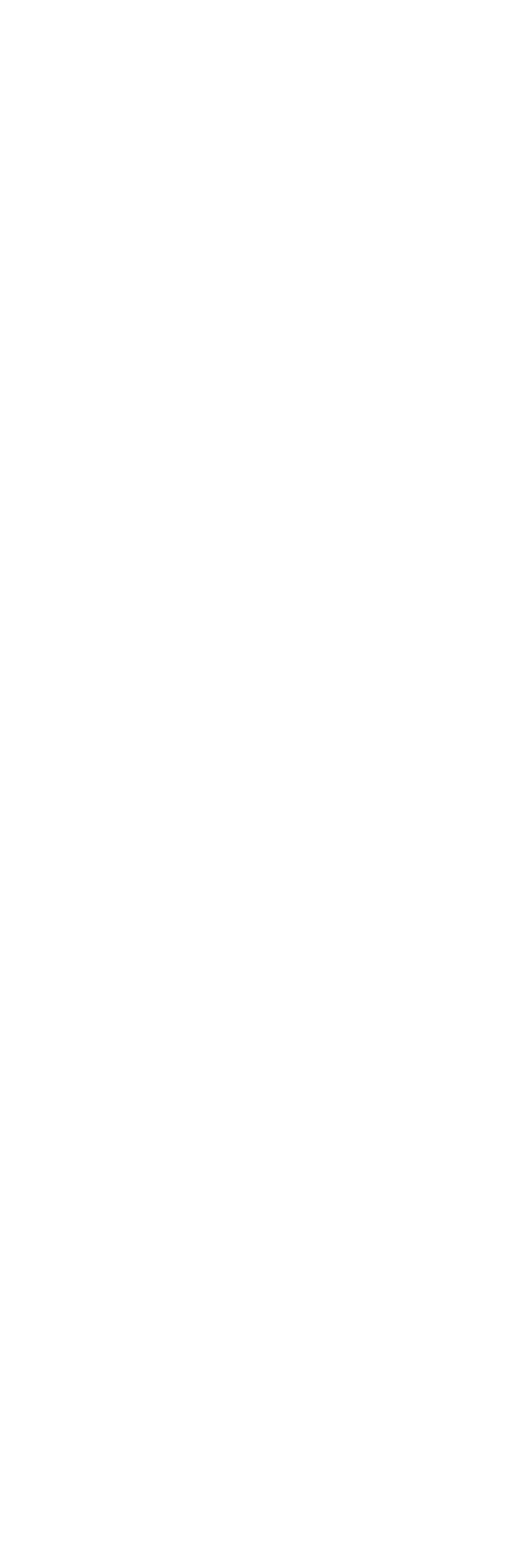
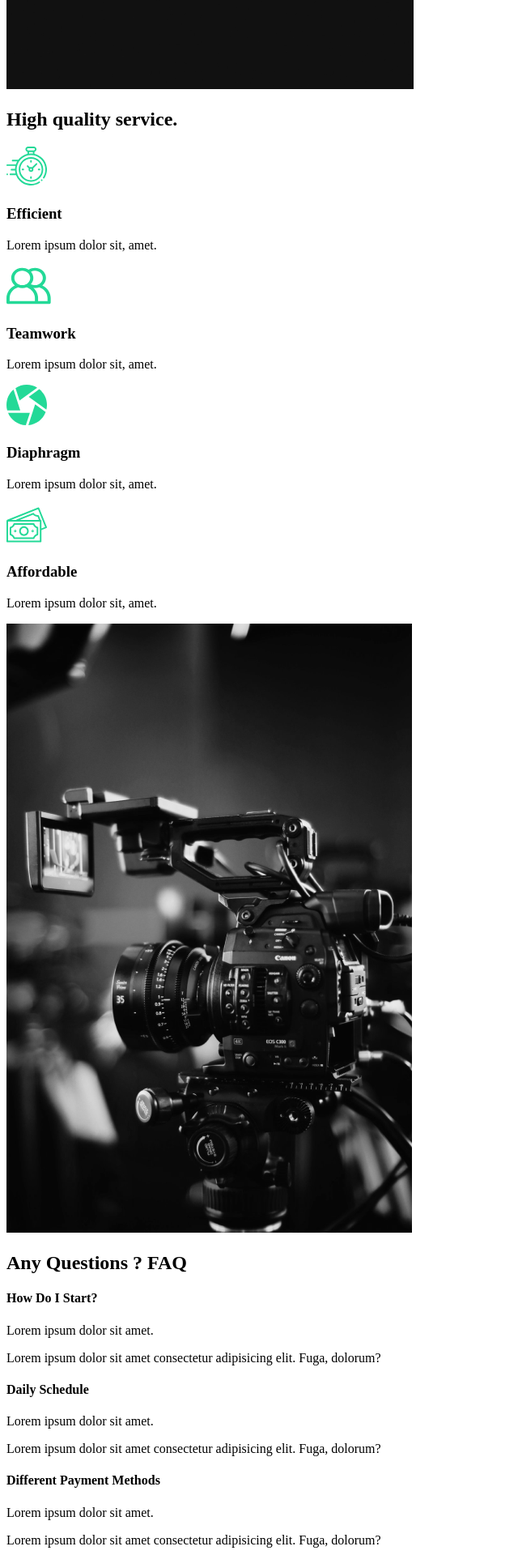
Before and after one commit to Jon-Laboy/business-site-example, a React (Create React App) app: page / in a window 1280 px wide. Shown: the part 860-2780 px from the top of the page at 81% size, without its empty margins (0-640 px from the left). Before the commit the page ends 800 px from the top, so only its background shows below. Built offline with nearby package versions, Linux system fonts and the light colour scheme.

Commit message:
basic html structure

```diff
--- a/src/App.js
+++ b/src/App.js
@@ -1,11 +1,10 @@
 import React from 'react'
+import AboutUs from './pages/AboutUs'
 
 function App() {
   return (
     <div>
-      <h1>Hi</h1>
-
-
+      <AboutUs />
     </div>
   );
 }
--- /dev/null
+++ b/src/components/AboutSection.js
@@ -0,0 +1,29 @@
+import React from 'react'
+import home1 from '../img/home1.png'
+
+const AboutSection = () => {
+    return (
+        <div>
+            <div className="description">
+                <div className="title">
+                    <div className="hide">
+                        <h2>We work to make</h2>
+                    </div>
+                    <div className="hide">
+                        <h2>your <span>dreams</span> come</h2>
+                    </div>
+                    <div className="hide">
+                        <h2>true.</h2>
+                    </div>
+                </div>
+                <p>Contact us for any photography or videography ideas that you have. We have professionals with amazing skills.</p>
+                <button>Contact Us</button>
+            </div>
+            <div className="image">
+                <img src={home1} alt="camera guy" />
+            </div>
+        </div>
+    )
+}
+
+export default AboutSection
--- /dev/null
+++ b/src/components/FaqSection.js
@@ -0,0 +1,39 @@
+import React from 'react'
+
+const FaqSection = () => {
+    return (
+        <div className="faq">
+            <h2>Any Questions ? <span>FAQ</span></h2>
+            <div className="question">
+                <h4>How Do I Start?</h4>
+                <div className="answer">
+                    <p>Lorem ipsum dolor sit amet.</p>
+                    <p>Lorem ipsum dolor sit amet consectetur adipisicing elit. Fuga, dolorum?</p>
+                </div>
+            </div>
+            <div className="question">
+                <h4>Daily Schedule</h4>
+                <div className="answer">
+                    <p>Lorem ipsum dolor sit amet.</p>
+                    <p>Lorem ipsum dolor sit amet consectetur adipisicing elit. Fuga, dolorum?</p>
+                </div>
+            </div>
+            <div className="question">
+                <h4>Different Payment Methods</h4>
+                <div className="answer">
+                    <p>Lorem ipsum dolor sit amet.</p>
+                    <p>Lorem ipsum dolor sit amet consectetur adipisicing elit. Fuga, dolorum?</p>
+                </div>
+            </div>
+            <div className="question">
+                <h4>What Products Do You Offer?</h4>
+                <div className="answer">
+                    <p>Lorem ipsum dolor sit amet.</p>
+                    <p>Lorem ipsum dolor sit amet consectetur adipisicing elit. Fuga, dolorum?</p>
+                </div>
+            </div>
+        </div>
+    )
+}
+
+export default FaqSection
--- /dev/null
+++ b/src/components/ServicesSection.js
@@ -0,0 +1,51 @@
+import React from 'react'
+import clock from '../img/clock.svg'
+import diaphragm from '../img/diaphragm.svg'
+import money from '../img/money.svg'
+import teamwork from '../img/teamwork.svg'
+import home2 from '../img/home2.png'
+
+const ServicesSection = () => {
+    return (
+        <div className="services">
+            <div className="description">
+                <h2>High <span>quality</span> service.</h2>
+                <div className="cards">
+                    <div className="card">
+                        <div className="icon">
+                            <img src={clock} alt="clock" />
+                            <h3>Efficient</h3>
+                            <p>Lorem ipsum dolor sit, amet.</p>
+                        </div>
+                    </div>
+                    <div className="card">
+                        <div className="icon">
+                            <img src={teamwork} alt="teamwork" />
+                            <h3>Teamwork</h3>
+                            <p>Lorem ipsum dolor sit, amet.</p>
+                        </div>
+                    </div>
+                    <div className="card">
+                        <div className="icon">
+                            <img src={diaphragm} alt="diaphragm" />
+                            <h3>Diaphragm</h3>
+                            <p>Lorem ipsum dolor sit, amet.</p>
+                        </div>
+                    </div>
+                    <div className="card">
+                        <div className="icon">
+                            <img src={money} alt="money" />
+                            <h3>Affordable</h3>
+                            <p>Lorem ipsum dolor sit, amet.</p>
+                        </div>
+                    </div>
+                </div>
+            </div>
+            <div className="image">
+                <img src={home2} alt="camera" />
+            </div>
+        </div>
+    )
+}
+
+export default ServicesSection
--- /dev/null
+++ b/src/pages/AboutUs.js
@@ -0,0 +1,17 @@
+import React from 'react'
+import AboutSection from '../components/AboutSection'
+import ServicesSection from '../components/ServicesSection'
+import FaqSection from '../components/FaqSection'
+
+const AboutUs = () => {
+    return (
+        <>
+            <AboutSection />
+            <ServicesSection />
+            <FaqSection />
+        </>
+
+    )
+}
+
+export default AboutUs
```
Also changed, not shown: 1 other file (tests, documents, lock files or other folders).
